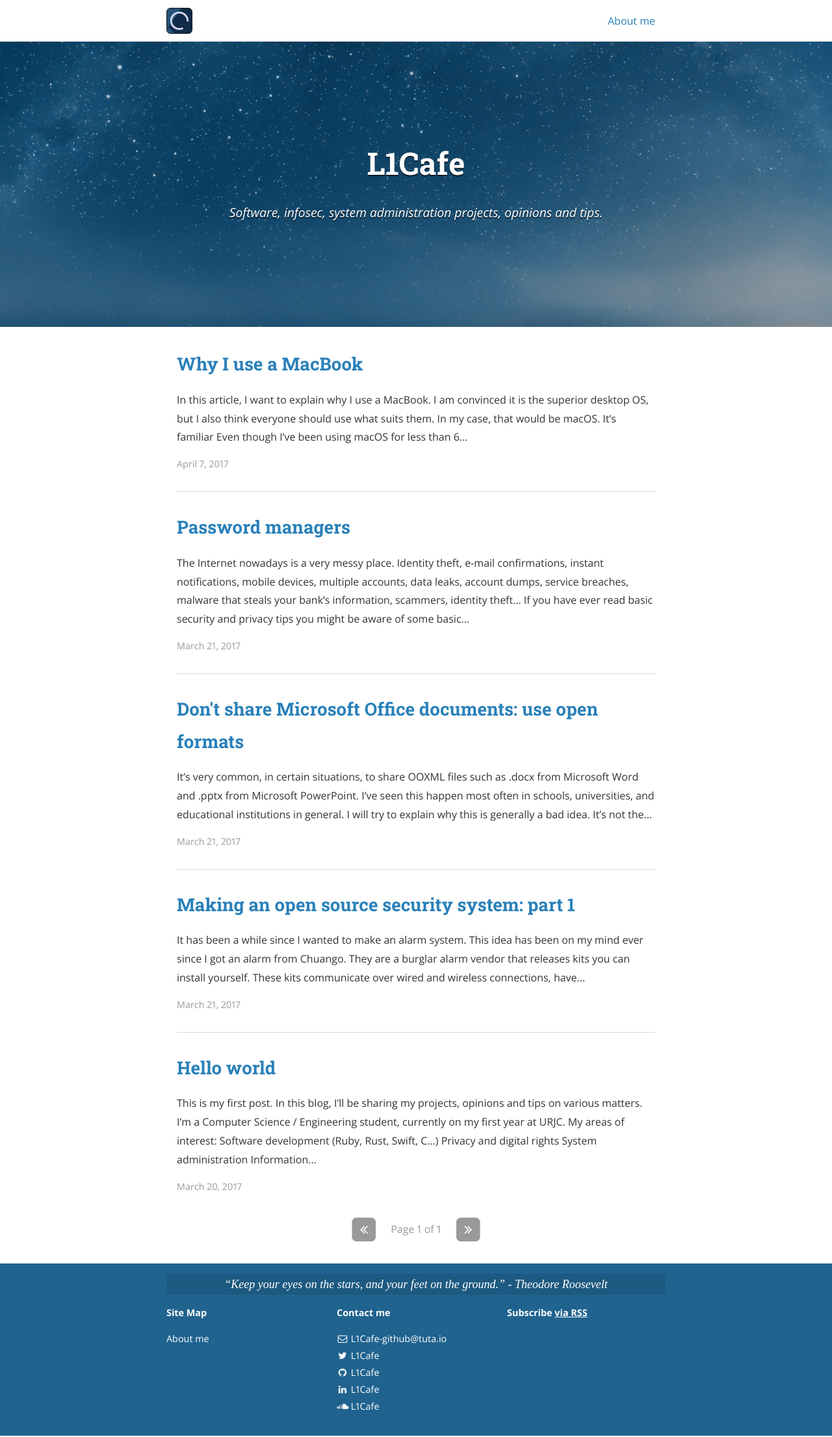
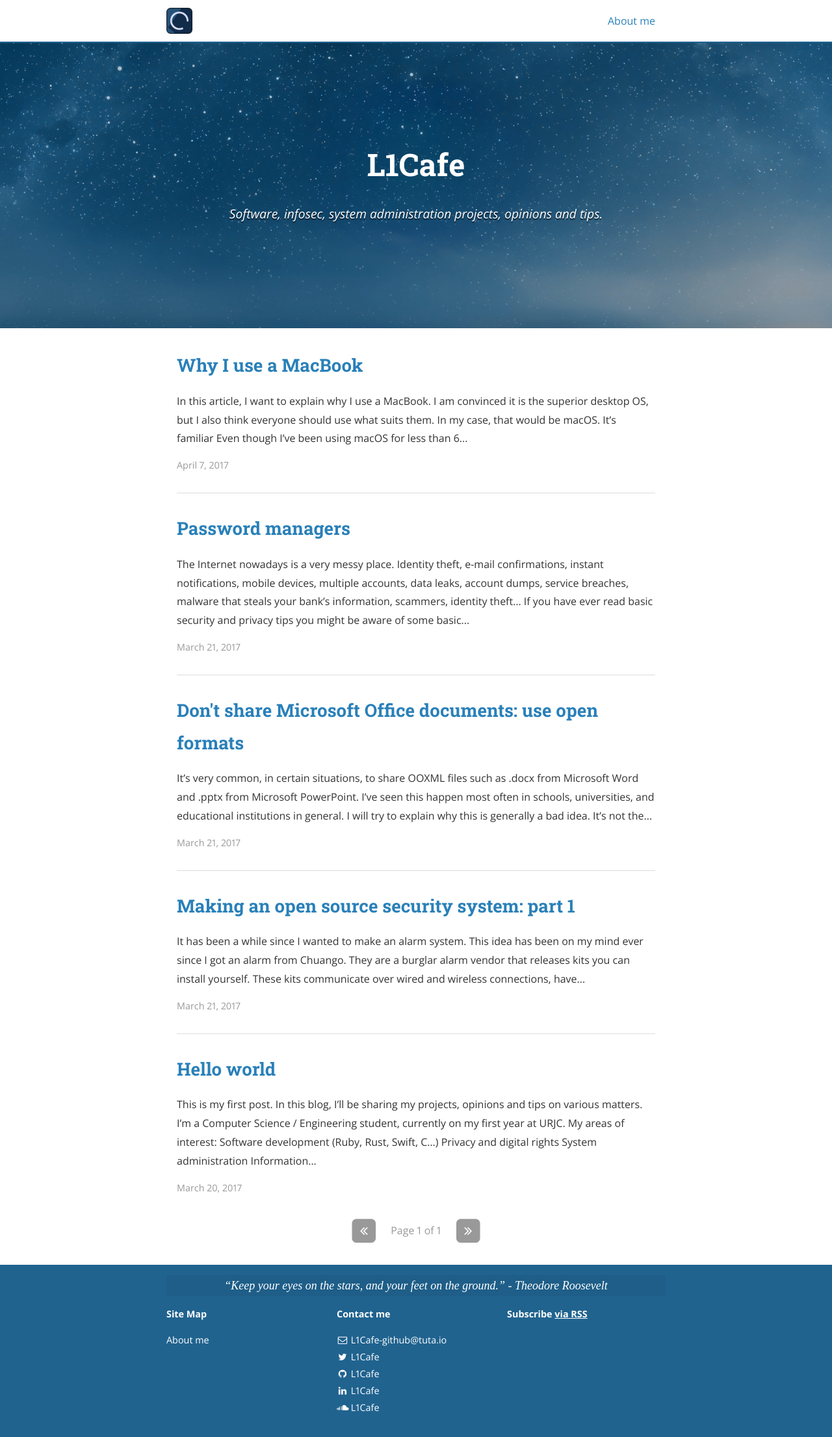
Before and after one commit to L-Cafe/L-Cafe.github.io, a Jekyll site: the page built from index.html, in a window 1280 px wide. Shown: the whole page at 65% size. Built offline with Jekyll 4.4.1, drawn with Linux system fonts in a browser that asks for light colours; nearby versions of some CDN libraries; the list of posts is cut into pages by our own code.

Commit message:
aesthetic changes

```diff
--- a/_includes/head.html
+++ b/_includes/head.html
@@ -35,12 +35,6 @@
   <meta name="twitter:image" content="{% if page.cover %}{{ page.cover | prepend: site.baseurl | prepend: site.url }}{% else %}{{ site.protocols.twitter_image | prepend: site.baseurl | prepend: site.url }}{% endif %}">
   <meta name="twitter:url" content="{{ site.url }}">
 
-  <!-- Open Source Protocol -->
-  <link rel="profile" href="http://osprotocol.com" />
-  <meta property="os:repo" content="{{ protocols.os_repo }}" />
-  <meta property="os:rcs_type" content="{{ protocols.os_rcs_type }}" />
-  <meta property="os:src" content="{{ protocols.os_src }}" />
-
   <!-- Site styles -->
   <link rel="stylesheet" href="{{ "/assets/css/main.css" | prepend: site.baseurl }}">
   <link rel="canonical" href="{{ page.url | replace:'index.html','' | prepend: site.baseurl | prepend: site.url }}">
--- a/_sass/_layout.scss
+++ b/_sass/_layout.scss
@@ -100,7 +100,9 @@
 *	Header
 */
 .navigation {
-	box-shadow: 0 2px $highlight-color;
+	background-color: rgb(255, 255, 255);
+	box-shadow: 0 0.20em 10em $highlight-color;
+	border-bottom: 0.15em solid $highlight-color;
 	padding: 0 1em;
 	margin: 0;
 	/*
@@ -369,9 +371,6 @@
 	.wrapper {
 		@include outer-container;
 	}
-	.footer-heading {
-
-	}
 	/*
 	*	Site Navigation (left)
 	*/
--- a/_sass/base/_typography.scss
+++ b/_sass/base/_typography.scss
@@ -20,7 +20,8 @@
   margin: 0 0 rem($base-font-size);
 }
 h1 {
-	font-size: modular-scale(4);
+  font-size: modular-scale(5);
+  text-shadow: 0 0 3em $highlight_color;
 }
 h2 {
 	font-size: modular-scale(3);
@@ -79,5 +80,8 @@
   font-style: italic;
   font-family: serif;
   text-align: center;
-  background-color: rgba($color: #000000, $alpha: 0.1);
+  background-color: rgba($color: #000000, $alpha: 0.05);
+  &:hover{
+    background-color: rgba($color: #000000, $alpha: 0.3);
+  }
 }
```
Also changed, not shown: 9 other files.
